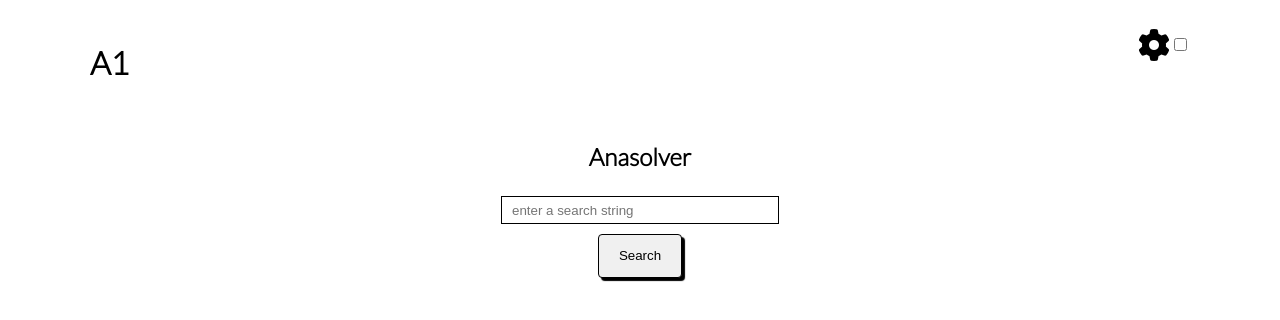
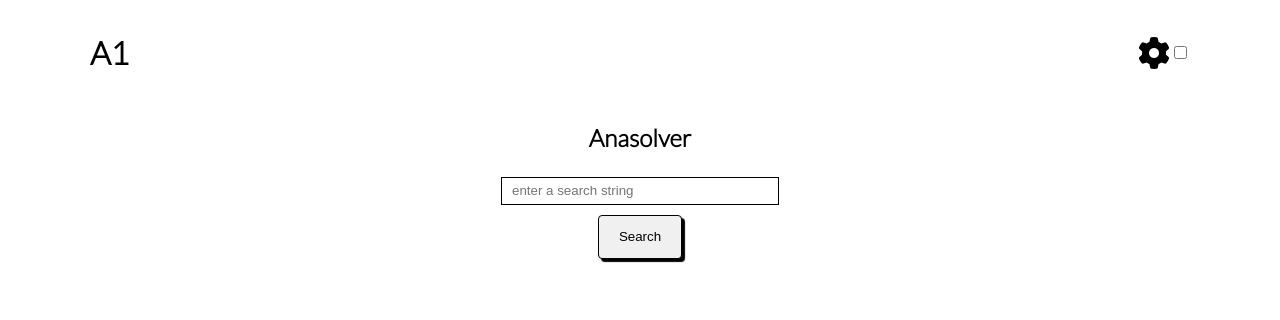
Before and after one commit to LastMinuteClub/Anagram-Solver, a plain HTML site: page index.html in a window 1280 px wide. Drawn offline with nearby package versions, Linux system fonts and the light colour scheme.

Commit message:
Aligned navbar items

```diff
--- a/index.html
+++ b/index.html
@@ -16,7 +16,7 @@
 <body>
     <div class="navbar">
         <div class="container flex">
-            <h1>A1</h1>
+            <h1 class="navbar-title">A1</h1>
             <nav>
                 <ul>
                     <li><i class="fa-solid fa-cog menuIcon fa-2xl icon"></i></li>
--- a/style.css
+++ b/style.css
@@ -33,8 +33,12 @@
 
 .navbar ul {
     display: flex;
-    margin-top: 1rem;
+    margin-top: 1.5rem;
     list-style: none;
+}
+
+.navbar ul {
+    cursor: pointer;
 }
 
 .navbar a {
@@ -54,6 +58,10 @@
 
 .navbar .flex {
     justify-content: space-between;
+}
+
+.navbar-title {
+    line-height: 1;
 }
 
 .search-field {
@@ -80,7 +88,8 @@
 }
 
 .search-button:hover {
-    background-image: linear-gradient(rgba(0,0,0,0), rgba(0,0,0,0.2));
+    box-shadow: 5px 5px 3px var(--text-colour);
+    /* background-image: linear-gradient(rgba(0,0,0,0), rgba(0,0,0,0.1)); */
 }
 
 .search-box {
```
